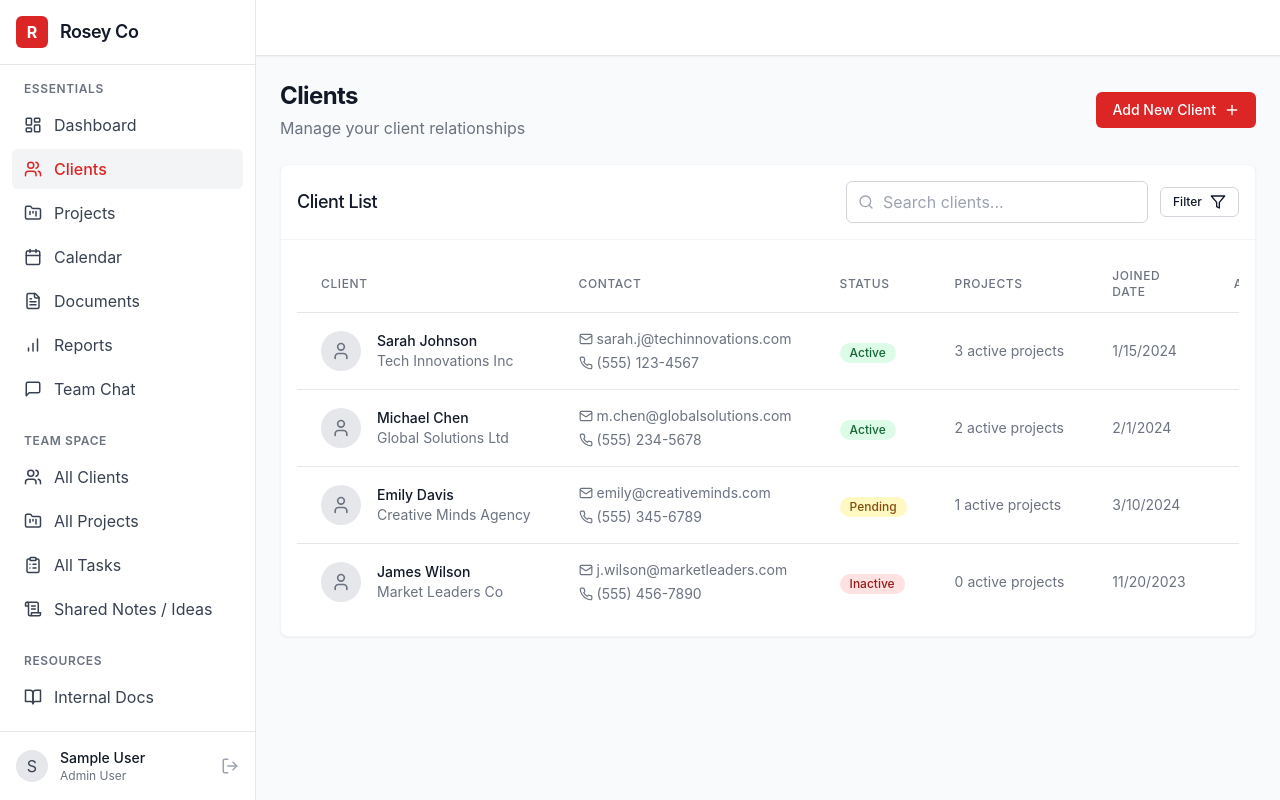
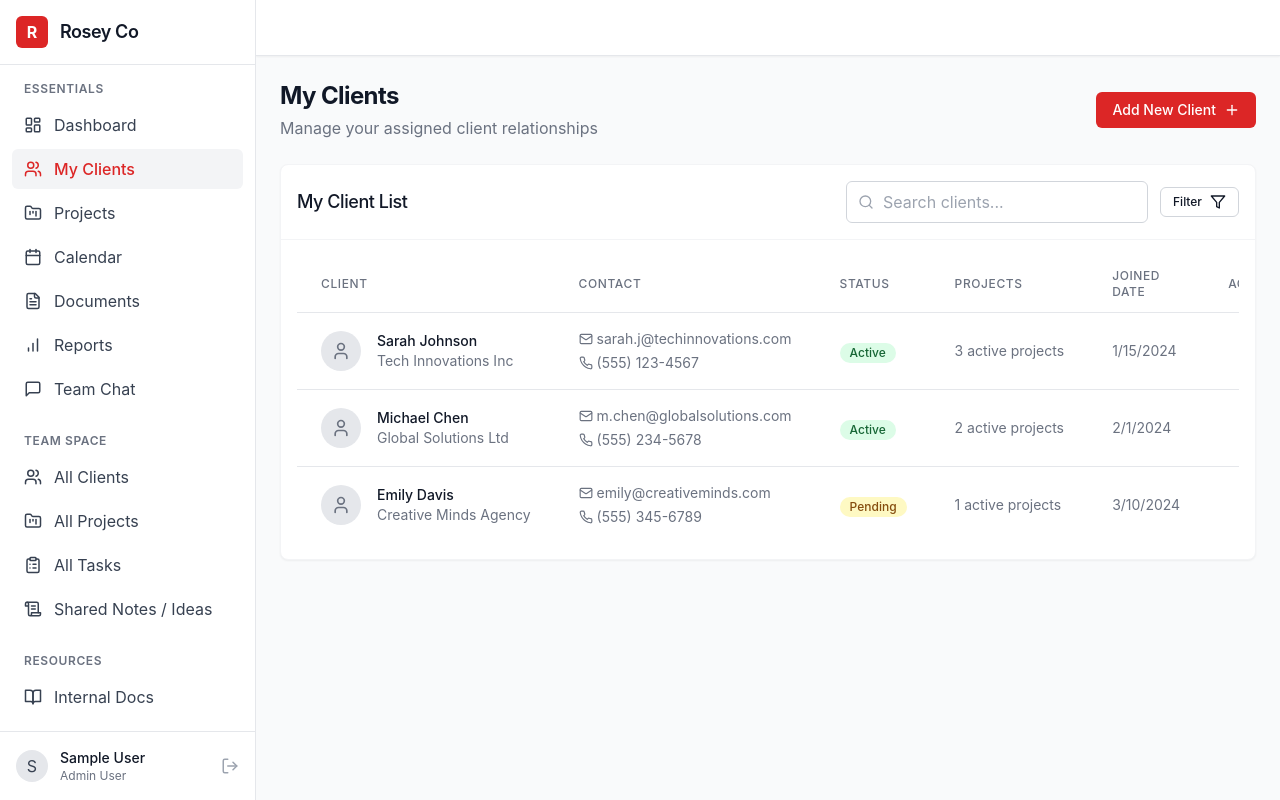
Before and after one commit to RoseyCoUk/Workspace, a React (Vite) app: page /admin/clients in a window 1280 px wide. Built offline with nearby package versions, Linux system fonts and the light colour scheme; sample sign-in values are in the browser's storage.

Commit message:
Update My Clients page and navigation

```diff
--- a/src/components/layout/Sidebar.tsx
+++ b/src/components/layout/Sidebar.tsx
@@ -79,7 +79,7 @@ const Sidebar: React.FC = () => {
               <SidebarLink
                 to="/admin/clients"
                 icon={<Users size={18} />}
-                label="Clients"
+                label="My Clients"
                 active={location.pathname === '/admin/clients'}
               />
               <SidebarLink
--- a/src/pages/admin/Clients.tsx
+++ b/src/pages/admin/Clients.tsx
@@ -17,7 +17,7 @@ interface Client {
   avatar?: string;
 }
 
-const Clients: React.FC = () => {
+const MyClients: React.FC = () => {
   const [searchTerm, setSearchTerm] = useState('');
   const [selectedStatus, setSelectedStatus] = useState<string | null>(null);
   const [isModalOpen, setIsModalOpen] = useState(false);
@@ -62,17 +62,6 @@ const Clients: React.FC = () => {
       status: 'Pending',
       projects: 1,
       joinedDate: '2024-03-10'
-    },
-    {
-      id: '4',
-      name: 'James Wilson',
-      company: 'Market Leaders Co',
-      email: 'j.wilson@marketleaders.com',
-      phone: '(555) 456-7890',
-      address: '321 Market St, Chicago, IL',
-      status: 'Inactive',
-      projects: 0,
-      joinedDate: '2023-11-20'
     }
   ];
 
@@ -123,8 +112,8 @@ const Clients: React.FC = () => {
     <div className="space-y-6">
       <div className="flex justify-between items-center">
         <div>
-          <h1 className="text-2xl font-bold text-gray-900">Clients</h1>
-          <p className="text-gray-500 mt-1">Manage your client relationships</p>
+          <h1 className="text-2xl font-bold text-gray-900">My Clients</h1>
+          <p className="text-gray-500 mt-1">Manage your assigned client relationships</p>
         </div>
         <Button variant="primary" icon={<Plus size={16} />} onClick={() => setIsModalOpen(true)}>
           Add New Client
@@ -240,7 +229,7 @@ const Clients: React.FC = () => {
 
       <Card>
         <CardHeader
-          title="Client List"
+          title="My Client List"
           action={
             <div className="flex items-center gap-3">
               <div className="relative">
@@ -345,4 +334,4 @@ const Clients: React.FC = () => {
   );
 };
 
-export default Clients;
+export default MyClients;
```
